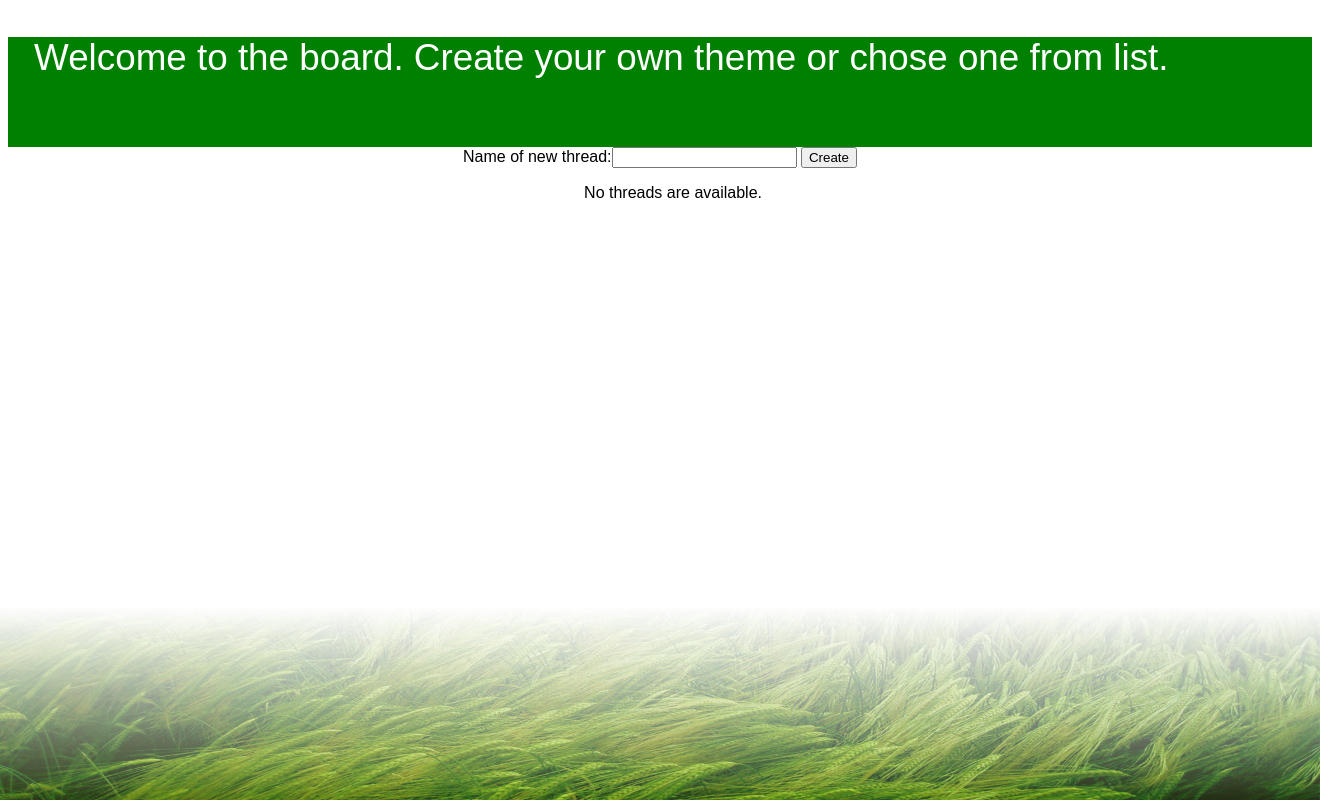
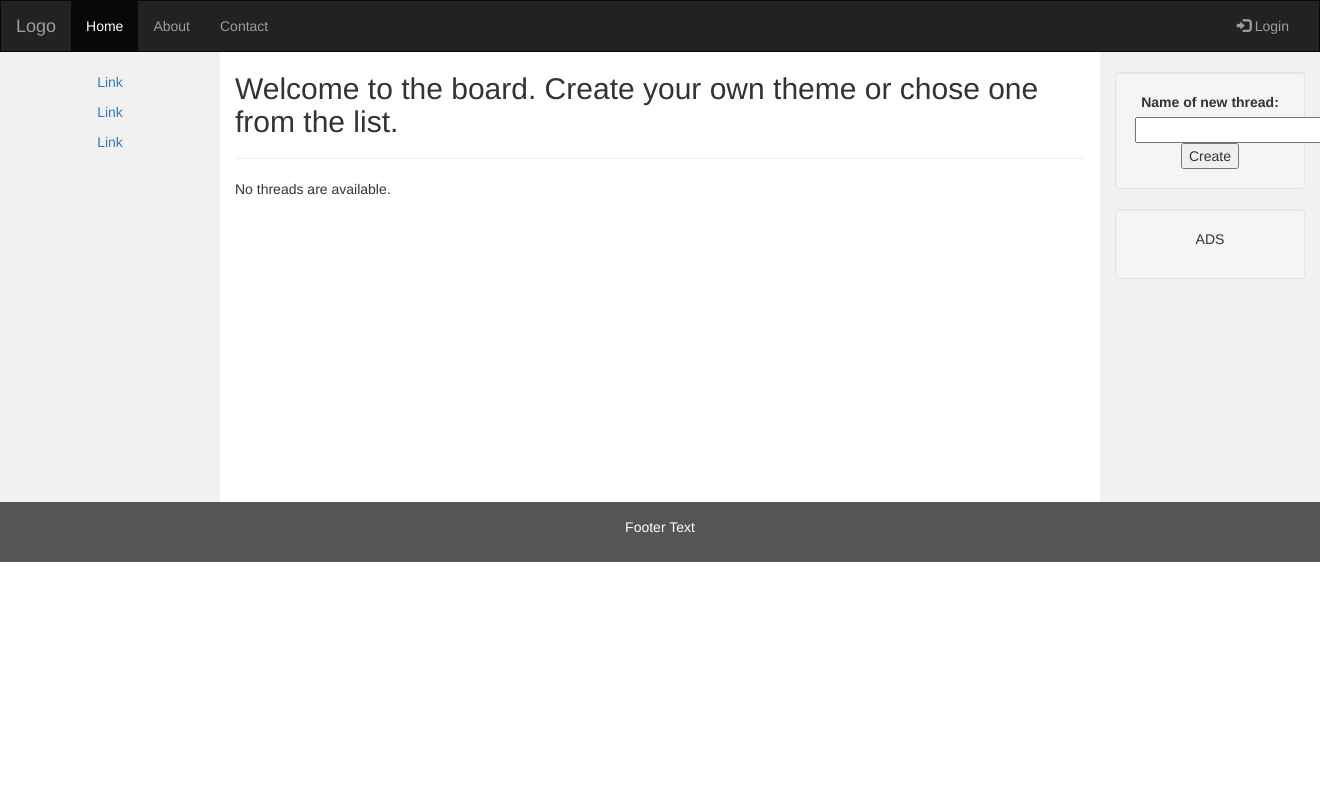
Before and after one commit to sergeyfrolov95/board_project, a Django app: page /board/ in a window 1320 px wide. Run offline with Django 3.2, Linux system fonts and the light colour scheme; data that the repository does not hold is empty; some libraries are stand-ins or nearby versions.

Commit message:
New bootstrap UI. Now it looks much better but frontend not ended yet. All business logic supported.

```diff
--- a/imgboard/static/imgboard/index_style.css
+++ b/imgboard/static/imgboard/index_style.css
@@ -1,38 +1,40 @@
-body {
-  background: white url("images/backim.jpg");
-  background-size: 100%;
-  -moz-background-size: 100%;
-  -webkit-background-size: 100%;
-  -o-background-size: 100%;
-  background-attachment: fixed;
+/* Remove the navbar's default margin-bottom and rounded borders */
+.navbar {
+  margin-bottom: 0;
+  border-radius: 0;
 }
 
-#thread_list {
-  width: 400px;
-  height: 100px;
-  background: rgb(179, 179, 179);
+/* Set height of the grid so .sidenav can be 100% (adjust as needed) */
+.row.content {height: 450px}
+
+/* Set gray background color and 100% height */
+.sidenav {
+  padding-top: 20px;
+  background-color: #f1f1f1;
+  height: 100%;
 }
 
-a {
-  color: green;
-}
-p {
-  margin-left: 2%;
+/* Set black background color, white text and some padding */
+footer {
+  background-color: #555;
+  color: white;
+  padding: 15px;
 }
 
-.header {
-  background-color: green;
-  color:white;
-  text-align:left;
-  height: 110px;
-  font-size: 230%;
+/* On small screens, set height to 'auto' for sidenav and grid */
+@media screen and (max-width: 767px) {
+  .sidenav {
+    height: auto;
+    padding: 15px;
+  }
+  .row.content {height:auto;}
 }
-.body {
-  font-family: Helvetica Narrow, sans-serif;
 
+#thread_list{
+  background-color: #b5b1b2;
+  border-style: 1px solid;
+  border-radius: 10px;
+  height: 50px;
+  margin-bottom: 7px;
+  text-align:center;
 }
-.body-content{
-  display: flex;
-  align-items: center;
-  flex-direction: column;
-}
--- a/imgboard/templates/index.html
+++ b/imgboard/templates/index.html
@@ -1,34 +1,78 @@
 <!DOCTYPE html>
-<html>
+<html lang="en">
 <head>
   <title>imgboard</title>
+  <meta charset="utf-8">
+  <meta name="viewport" content="width=device-width, initial-scale=1">
+  <link rel="stylesheet" href="https://maxcdn.bootstrapcdn.com/bootstrap/3.3.7/css/bootstrap.min.css">
+  <script src="https://ajax.googleapis.com/ajax/libs/jquery/3.2.1/jquery.min.js"></script>
+  <script src="https://maxcdn.bootstrapcdn.com/bootstrap/3.3.7/js/bootstrap.min.js"></script>
 </head>
 <body>
 {% load static %}
 <link rel="stylesheet" type="text/css" href="{% static 'imgboard/index_style.css' %}" </>
+{% load staticfiles %}
+<nav class="navbar navbar-inverse">
+  <div class="container-fluid">
+    <div class="navbar-header">
+      <button type="button" class="navbar-toggle" data-toggle="collapse" data-target="#myNavbar">
+        <span class="icon-bar"></span>
+        <span class="icon-bar"></span>
+        <span class="icon-bar"></span>
+      </button>
+      <a class="navbar-brand" href="#">Logo</a>
+    </div>
+    <div class="collapse navbar-collapse" id="myNavbar">
+      <ul class="nav navbar-nav">
+        <li class="active"><a href="#">Home</a></li>
+        <li><a href="#">About</a></li>
+        <li><a href="#">Contact</a></li>
+      </ul>
+      <ul class="nav navbar-nav navbar-right">
+        <li><a href="#"><span class="glyphicon glyphicon-log-in"></span> Login</a></li>
+      </ul>
+    </div>
+  </div>
+</nav>
 
-    <div class="body">
-      <div class="header">
-        <p>{{ "Welcome to the board. Create your own theme or chose one from list." }}</p>
+<div class="container-fluid text-center">
+  <div class="row content">
+    <div class="col-sm-2 sidenav">
+      <p><a href="#">Link</a></p>
+      <p><a href="#">Link</a></p>
+      <p><a href="#">Link</a></p>
     </div>
-      <div class="body-content">
+    <div class="col-sm-8 text-left">
+      <h2>Welcome to the board. Create your own theme or chose one from the list.</h2>
+      <hr>
+      {% if thread_list %}
         <div>
+          {% for thread in thread_list %}
+            <a href="{% url 'imgboard:thread' thread.id %}"><div id="thread_list"><h4>{{ thread.thread_name }}</h4></div></a>
+          {% endfor %}
+        </div>
+      {% else %}
+        <p>No threads are available.</p>
+      {% endif %}
+    </div>
+    <div class="col-sm-2 sidenav">
+      <div class="well">
         <form method="post">
           {% csrf_token %}
           {{ form }}
           <input type="submit" value="Create"/>
         </form=>
       </div>
-        {% if thread_list %}
-        <div>
-          {% for thread in thread_list %}
-            <div id="thread_list"><a href="{% url 'imgboard:thread' thread.id %}">{{ thread.thread_name }}</a></div>
-            {% endfor %}
-          </div>
-          {% else %}
-          <p>No threads are available.</p>
-          {% endif %}
+      <div class="well">
+        <p>ADS</p>
       </div>
     </div>
+  </div>
+</div>
+
+<footer class="container-fluid text-center">
+  <p>Footer Text</p>
+</footer>
+
 </body>
 </html>
```
Also changed, not shown: imgboard/static/imgboard/thread_style.css (+24 -21 lines), imgboard/templates/thread.html (+62 -15 lines), imgboard/static/imgboard/images/backim.jpg (deleted). Lines whose indentation alone changed are shown as unchanged.
